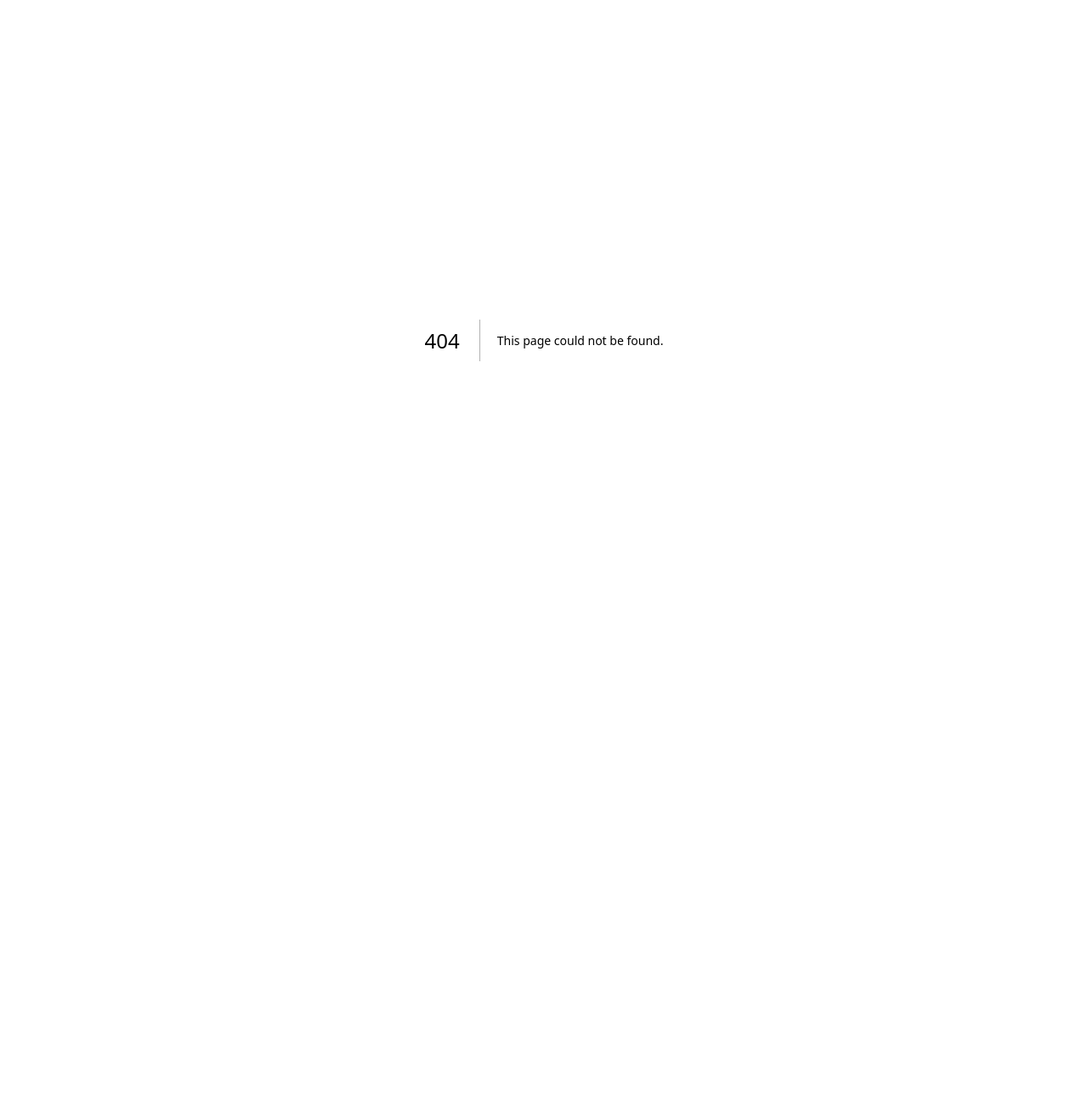
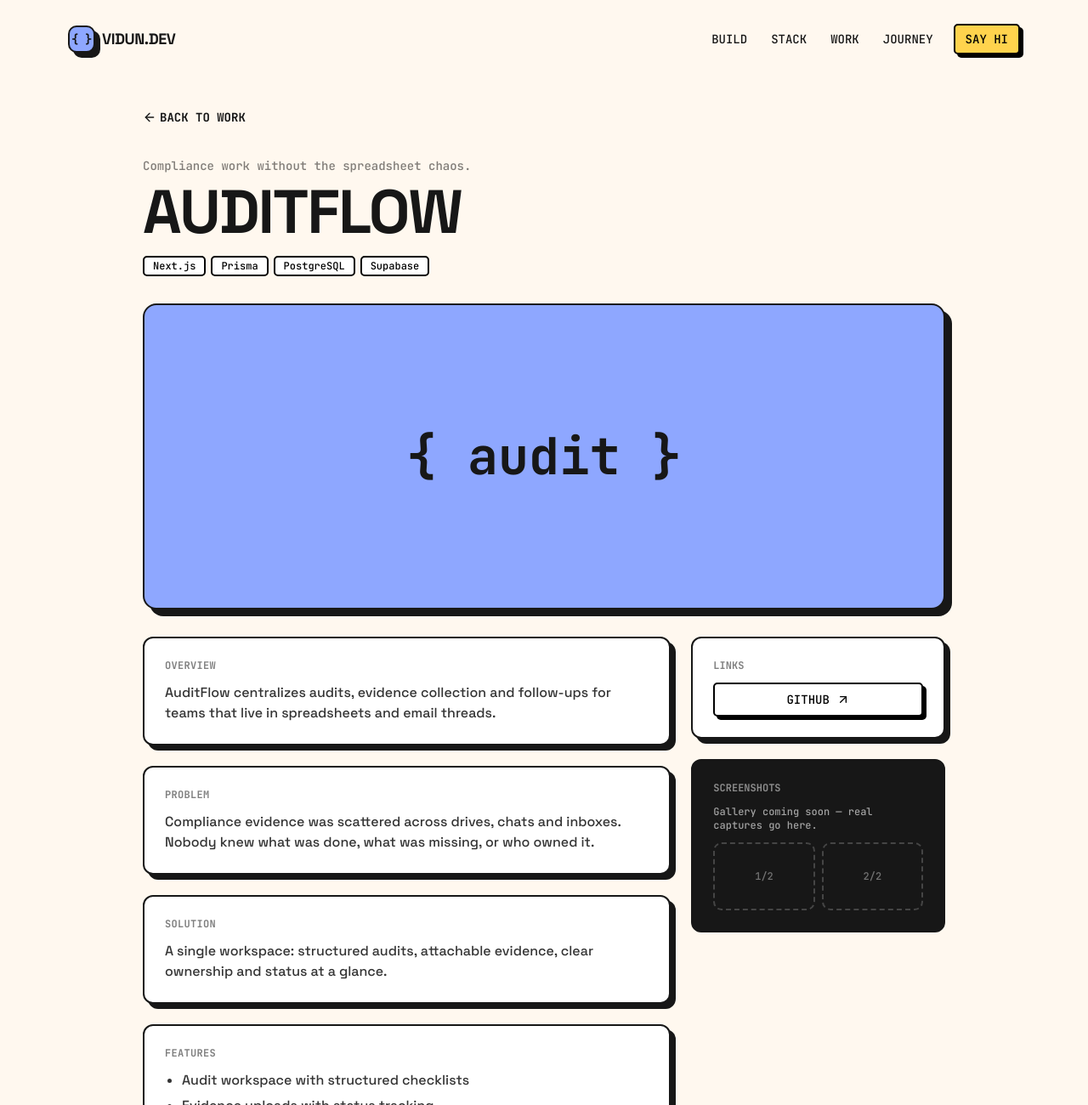
Before and after one commit to Vidun2004/my-portfolio, a Next.js app: page /projects/auditflow in a window 1280 px wide. Before the commit this address had no page. Shown: the top 1300 px of the page at 85% size. Before the commit the page ends 800 px from the top, so only its background shows below. Built offline with nearby package versions, Linux system fonts and the light colour scheme.

Commit message:
feat(projects): add case-study detail pages with metadata

```diff
--- /dev/null
+++ b/app/projects/[slug]/page.tsx
@@ -0,0 +1,108 @@
+import type { Metadata } from "next";
+import Link from "next/link";
+import { notFound } from "next/navigation";
+import { ArrowLeft, ArrowUpRight } from "lucide-react";
+import { Navbar } from "@/components/portfolio/navbar";
+import { Footer } from "@/components/portfolio/footer";
+import { Badge } from "@/components/ui/badge";
+import { Button } from "@/components/ui/button";
+import { PROJECTS, getProject } from "@/lib/projects";
+import { cn } from "@/lib/utils";
+
+export function generateStaticParams() {
+  return PROJECTS.map((p) => ({ slug: p.slug }));
+}
+
+export async function generateMetadata({
+  params,
+}: {
+  params: Promise<{ slug: string }>;
+}): Promise<Metadata> {
+  const { slug } = await params;
+  const p = getProject(slug);
+  if (!p) return { title: "Project not found" };
+  return {
+    title: `${p.title} — Vidun`,
+    description: p.tagline,
+  };
+}
+
+function Block({ title, children }: { title: string; children: React.ReactNode }) {
+  return (
+    <div className="border-ink bg-white shadow-brutal rounded-brutal-md border-2 p-6">
+      <h2 className="font-mono text-xs font-bold tracking-wide text-black/50">{title}</h2>
+      <div className="mt-3 text-black/80">{children}</div>
+    </div>
+  );
+}
+
+export default async function ProjectPage({
+  params,
+}: {
+  params: Promise<{ slug: string }>;
+}) {
+  const { slug } = await params;
+  const p = getProject(slug);
+  if (!p) notFound();
+
+  return (
+    <div className="bg-cream text-ink min-h-screen">
+      <Navbar />
+      <main className="mx-auto w-full max-w-5xl px-6 pt-32 pb-20 md:px-10">
+        <Link href="/#projects" className="inline-flex items-center gap-1 font-mono text-sm font-bold hover:underline">
+          <ArrowLeft size={16} /> BACK TO WORK
+        </Link>
+
+        <p className="mt-8 font-mono text-sm text-black/50">{p.tagline}</p>
+        <h1 className="mt-2 text-5xl font-bold tracking-tight uppercase md:text-7xl">{p.title}</h1>
+        <div className="mt-4 flex flex-wrap gap-1.5">
+          {p.tech.map((t) => (
+            <Badge key={t} variant="neutral" className="font-mono text-xs">{t}</Badge>
+          ))}
+        </div>
+
+        <div className={cn("border-ink shadow-brutal-lg rounded-brutal-lg mt-8 flex min-h-[280px] items-center justify-center border-2 p-10 md:min-h-[360px]", p.color)}>
+          <span className="font-mono text-4xl font-bold md:text-6xl">{p.visual}</span>
+        </div>
+
+        <div className="mt-8 grid gap-6 md:grid-cols-3">
+          <div className="space-y-6 md:col-span-2">
+            <Block title="OVERVIEW"><p>{p.overview}</p></Block>
+            <Block title="PROBLEM"><p>{p.problem}</p></Block>
+            <Block title="SOLUTION"><p>{p.solution}</p></Block>
+            <Block title="FEATURES">
+              <ul className="list-disc space-y-1.5 pl-5">
+                {p.features.map((f) => <li key={f}>{f}</li>)}
+              </ul>
+            </Block>
+            <Block title="ARCHITECTURE"><p>{p.architecture}</p></Block>
+            <Block title="CHALLENGES"><p>{p.challenges}</p></Block>
+            <Block title="LESSONS LEARNED"><p>{p.lessons}</p></Block>
+          </div>
+          <aside className="space-y-6">
+            <div className="border-ink bg-white shadow-brutal rounded-brutal-md border-2 p-6">
+              <h2 className="font-mono text-xs font-bold text-black/50">LINKS</h2>
+              <div className="mt-3 flex flex-col gap-2">
+                {p.liveUrl && <a href={p.liveUrl} target="_blank" rel="noreferrer"><Button className="w-full font-mono">LIVE <ArrowUpRight size={16} /></Button></a>}
+                {p.githubUrl && <a href={p.githubUrl} target="_blank" rel="noreferrer"><Button variant="neutral" className="w-full font-mono">GITHUB <ArrowUpRight size={16} /></Button></a>}
+                {!p.liveUrl && !p.githubUrl && <p className="font-mono text-xs text-black/50">Links coming soon.</p>}
+              </div>
+            </div>
+            <div className="border-ink bg-ink text-cream rounded-brutal-md border-2 p-6">
+              <h2 className="font-mono text-xs font-bold text-white/50">SCREENSHOTS</h2>
+              <p className="mt-3 font-mono text-xs text-white/60">Gallery coming soon — real captures go here.</p>
+              <div className="mt-3 grid grid-cols-2 gap-2">
+                {[1, 2].map((i) => (
+                  <div key={i} className="flex h-20 items-center justify-center rounded-lg border-2 border-dashed border-white/20 font-mono text-xs text-white/40">
+                    {i}/2
+                  </div>
+                ))}
+              </div>
+            </div>
+          </aside>
+        </div>
+      </main>
+      <Footer />
+    </div>
+  );
+}
```
